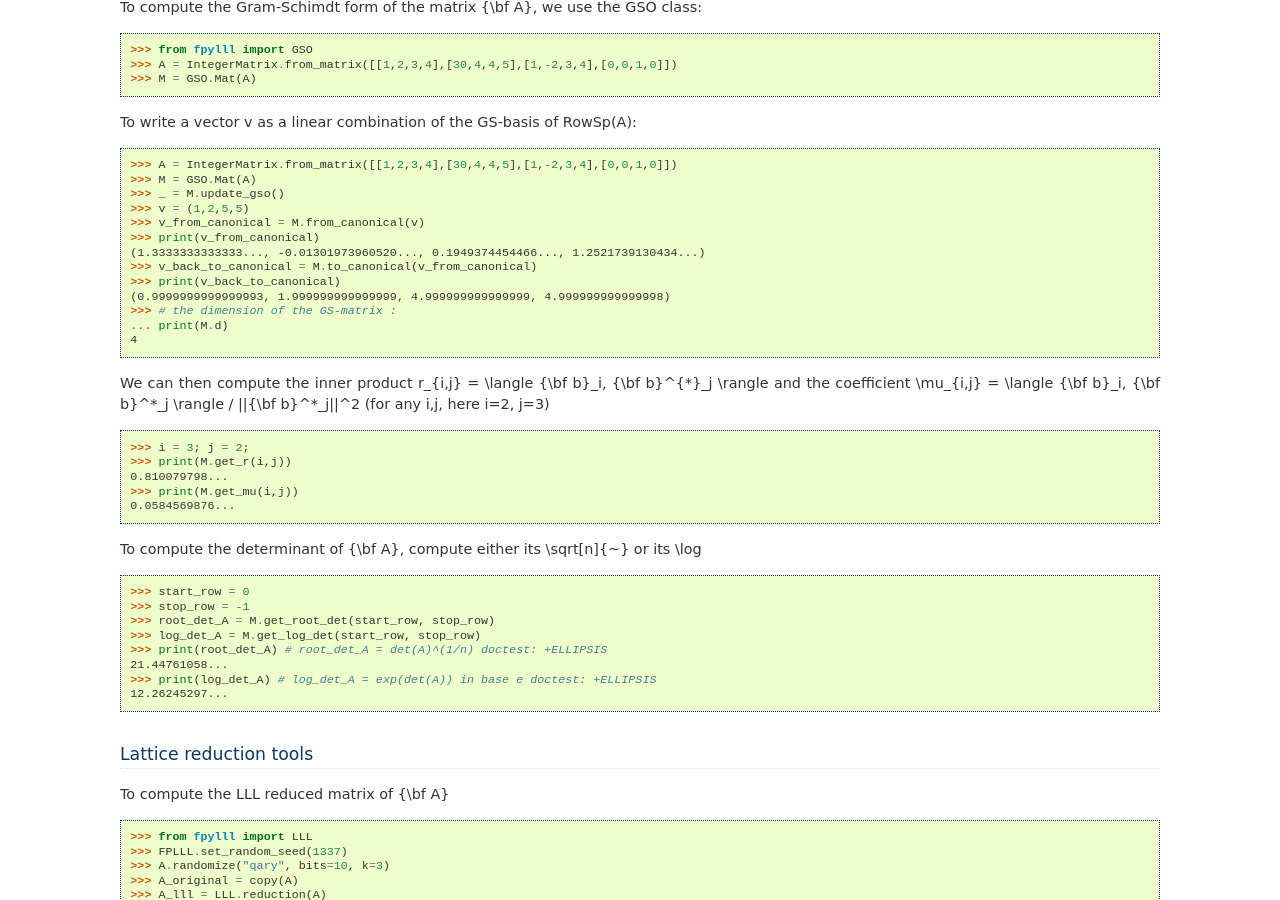
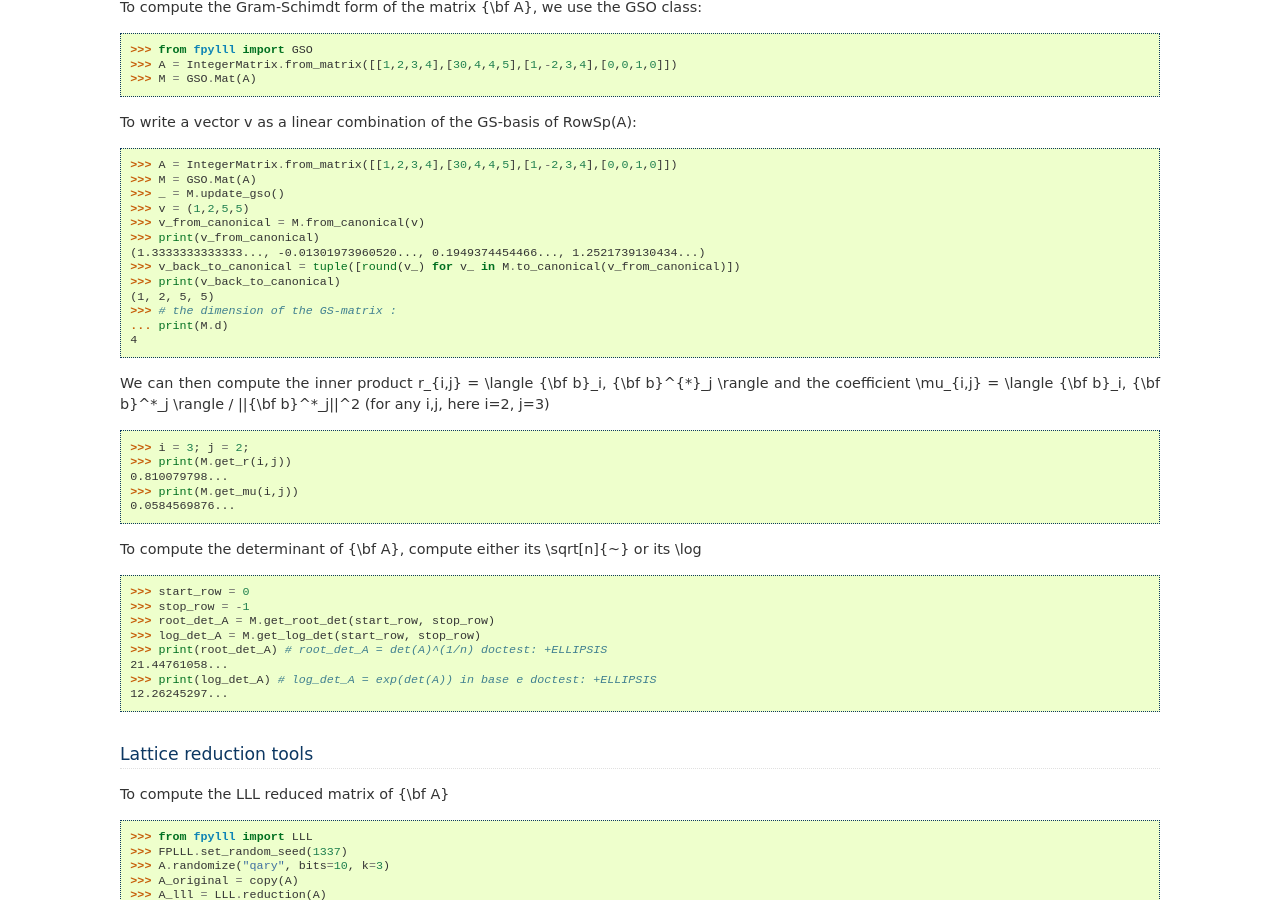
Before and after one commit to fplll/fpylll, a Sphinx documentation site: the page built from docs/tutorial.rst, in a window 1280 px wide and 900 px high, scrolled down 1148 px. Built offline with Sphinx 7.4.7, drawn with Linux system fonts in a browser that asks for light colours.

Commit message:
less brittle doctests and less anti-patterns too
See #160

```diff
--- a/docs/tutorial.rst
+++ b/docs/tutorial.rst
@@ -93,9 +93,9 @@
     >>> v_from_canonical = M.from_canonical(v)
     >>> print(v_from_canonical) # doctest: +ELLIPSIS
     (1.3333333333333..., -0.01301973960520..., 0.1949374454466..., 1.2521739130434...)
-    >>> v_back_to_canonical = M.to_canonical(v_from_canonical)
+    >>> v_back_to_canonical = tuple([round(v_) for v_ in M.to_canonical(v_from_canonical)])
     >>> print(v_back_to_canonical)
-    (0.9999999999999993, 1.999999999999999, 4.999999999999999, 4.999999999999998)
+    (1, 2, 5, 5)
     >>> # the dimension of the GS-matrix :
     ... print(M.d)
     4
```
Also changed, not shown: 3 other files.
